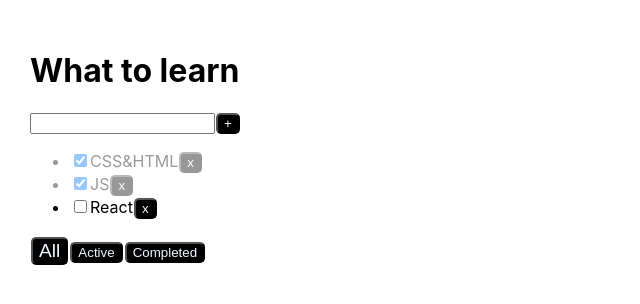
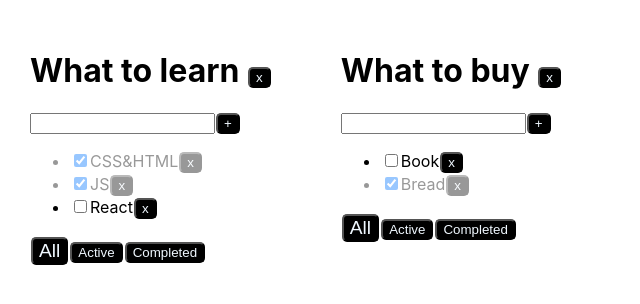
Before and after one commit to Serj-Y/To-Do-List, a React (Create React App) app: page / in a window 1280 px wide. Shown: the top 304 px of the page, without its empty margins (0-640 px from the left). Built offline with nearby package versions, Linux system fonts and the light colour scheme.

Commit message:
remove todolist

```diff
--- a/src/App.tsx
+++ b/src/App.tsx
@@ -1,63 +1,96 @@
 import React, { useState } from 'react';
 import "./App.css";
 import { Todolist } from "./Component/To-do-list/To-Do-List";
-import { FilterValuesType, TaskType } from './Component/Common/Types/TaskType';
+import { FilterValuesType } from './Component/Common/Types/TaskType';
 import { v1 } from 'uuid';
+import { TodolistType } from './Component/Common/Types/TaskType';
+
 
 function App() {
 
-  let [tasks, setTasks] = useState<Array<TaskType>>([
-    { id: v1(), title: "CSS&HTML", isDone: true },
-    { id: v1(), title: "JS", isDone: true },
-    { id: v1(), title: "React", isDone: false },
-  ]);
-
-  let [filter, setFilter] = useState<FilterValuesType>("all")
-
-  function removeTask(id: string) {
+  function removeTask(id: string, todolistId: string) {
+    let tasks = tasksObj[todolistId]
     let filteredTasks = tasks.filter((t) => t.id !== id)
-    setTasks(filteredTasks)
+    tasksObj[todolistId] = filteredTasks
+    setTasks({...tasksObj})
   }
 
-  function addTask(title: string) {
-    let newTask = { id: v1(), title: title, isDone: false }
-    let newTasks = [newTask, ...tasks]
-    setTasks(newTasks)
+  function addTask(title: string, todolistId: string) {
+    let task = { id: v1(), title: title, isDone: false }
+    let tasks = tasksObj[todolistId]
+    let newTasks = [task, ...tasks]
+    tasksObj[todolistId] = newTasks
+    setTasks({...tasksObj})
   }
-  function changeStatus(taskId: string, isDone: boolean) {
+
+  function changeStatus(taskId: string, isDone: boolean, todolistId: string) {
+    let tasks = tasksObj[todolistId]
     let task = tasks.find(t => t.id === taskId)
     if (task) {
       task.isDone = isDone
+      setTasks({...tasksObj})
     }
-let copy = [...tasks]
-setTasks(copy)
   }
 
-
-  function changeFilter(value: FilterValuesType) {
-    setFilter(value)
+  function changeFilter(value: FilterValuesType, todolistId: string) {
+    let todolist = todolists.find(tl => tl.id === todolistId)
+    if (todolist) {
+      todolist.filter = value
+      setTodolists([...todolists])
+    }
   }
 
-  let tasksForToDoList = tasks;
-  if (filter === "completed") {
-    tasksForToDoList = tasks.filter(t => t.isDone === true)
+  let todolistId1 = v1()
+  let todolistId2 = v1()
+
+  let [todolists, setTodolists] = useState<Array<TodolistType>>([
+    { id: todolistId1, title: "What to learn", filter: "all" },
+    { id: todolistId2, title: "What to buy", filter: "all" }
+  ])
+
+  let [tasksObj, setTasks] = useState({
+    [todolistId1]: [
+      { id: v1(), title: "CSS&HTML", isDone: true },
+      { id: v1(), title: "JS", isDone: true },
+      { id: v1(), title: "React", isDone: false }],
+    [todolistId2]: [
+      { id: v1(), title: "Book", isDone: false },
+      { id: v1(), title: "Bread", isDone: true },]
+  })
+
+  let removeTodolist = (todolistId: string) => {
+let filtredTodolist = todolists.filter(tl => tl.id !== todolistId)
+setTodolists(filtredTodolist)
+delete tasksObj[todolistId]
+setTasks({...tasksObj})
   }
-  if (filter === "active") {
-    tasksForToDoList = tasks.filter(t => t.isDone === false)
-  }
-
 
   return (
     <div className="App">
-      <Todolist
-        title="What to learn"
+      {
+        todolists.map((tl) => {
+          let tasksForToDoList = tasksObj[tl.id];
+
+          if (tl.filter === "completed") {
+            tasksForToDoList = tasksForToDoList.filter(t => t.isDone === true)
+          }
+          if (tl.filter === "active") {
+            tasksForToDoList = tasksForToDoList.filter(t => t.isDone === false)
+          }
+          return <Todolist
+            key={tl.id}
+            id={tl.id}
+            title={tl.title}
             tasks={tasksForToDoList}
             removeTask={removeTask}
             changeFilter={changeFilter}
             addTask={addTask}
             changeStatus={changeStatus}
-        filter={filter}
+            filter={tl.filter}
+            removeTodolist={removeTodolist}
           />
+        })
+      }
     </div>
   );
 }
--- a/src/Component/To-do-list/To-Do-List.tsx
+++ b/src/Component/To-do-list/To-Do-List.tsx
@@ -6,11 +6,13 @@
 type PropsType = {
     title: string
     tasks: Array<TaskType>
-    removeTask: (id: string) => void
-    changeFilter: (value: FilterValuesType) => void
-    addTask: (title: string) => void
-    changeStatus: (taskId: string, isDone: boolean) => void
+    removeTask: (id: string, todolistId: string) => void
+    changeFilter: (value: FilterValuesType, todolistId: string) => void
+    addTask: (title: string, todolistId: string) => void
+    changeStatus: (taskId: string, isDone: boolean, todolistId: string) => void
     filter: FilterValuesType
+    id: string
+    removeTodolist: (todolistId: string) => void
 }
 
 export function Todolist(props: PropsType) {
@@ -24,7 +26,7 @@
     const onKeyDownHandler = (e: KeyboardEvent<HTMLInputElement>) => {
         setError(null)
         if (e.ctrlKey && e.code === "Enter") {
-            props.addTask(newTaskTitle)
+            props.addTask(newTaskTitle, props.id)
             setNewTaskTitle("")
         }
     }
@@ -33,17 +35,19 @@
         if (newTaskTitle.trim() === ""){
         return setError("Title is required")
     }
-        props.addTask(newTaskTitle.trim())
+        props.addTask(newTaskTitle.trim(), props.id)
         setNewTaskTitle("")
     }
 
-    const onAllClickHandler = () => props.changeFilter("all")
-    const onActiveClickHandler = () => props.changeFilter("active")
-    const onCompletedClickHandler = () => props.changeFilter("completed")
+    const removeTodolist = () => props.removeTodolist(props.id)
+
+    const onAllClickHandler = () => props.changeFilter("all", props.id)
+    const onActiveClickHandler = () => props.changeFilter("active", props.id)
+    const onCompletedClickHandler = () => props.changeFilter("completed", props.id)
 
     return (
         <div>
-            <h1>{props.title}</h1>
+            <h1>{props.title} <button onClick={removeTodolist} >x</button> </h1>
             <div>
                 <input
                     value={newTaskTitle}
@@ -55,8 +59,8 @@
             </div >
             <ul >
                 {props.tasks.map(t => {
-                    const onRemoveHandler = () =>  props.removeTask(t.id)
-                    const onChangeHandler = (e: ChangeEvent<HTMLInputElement>) =>  props.changeStatus(t.id, e.currentTarget.checked)
+                    const onRemoveHandler = () =>  props.removeTask(t.id, props.id)
+                    const onChangeHandler = (e: ChangeEvent<HTMLInputElement>) =>  props.changeStatus(t.id, e.currentTarget.checked, props.id)
                     return <li key={t.id} className={t.isDone ? "is-done" : ""} >
                         <input type="checkbox" onChange={onChangeHandler} checked={t.isDone} />
                         <span>{t.title}</span>
```
Also changed, not shown: src/Component/Common/Types/TaskType.tsx (+8 -1 lines). Lines whose indentation alone changed are shown as unchanged.
